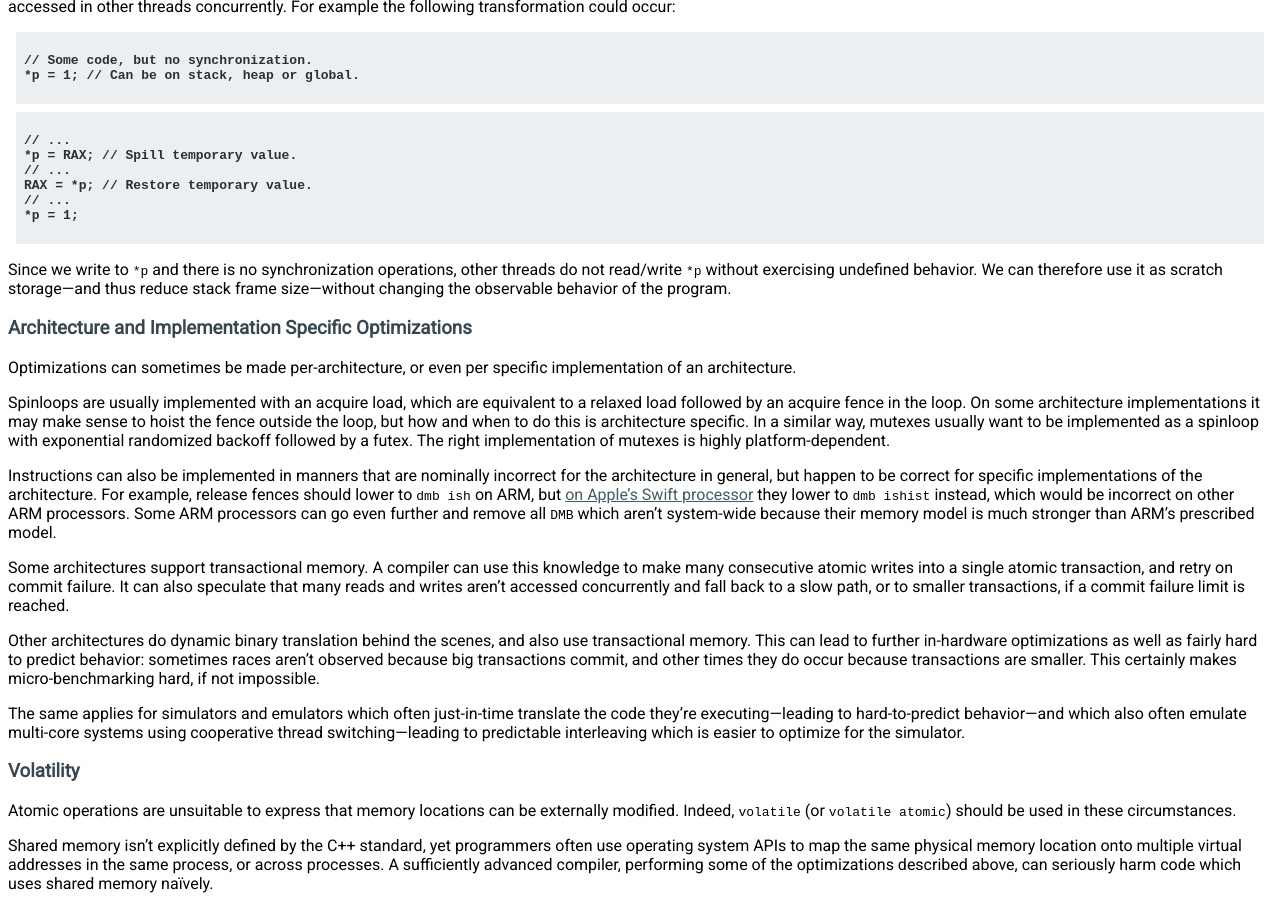
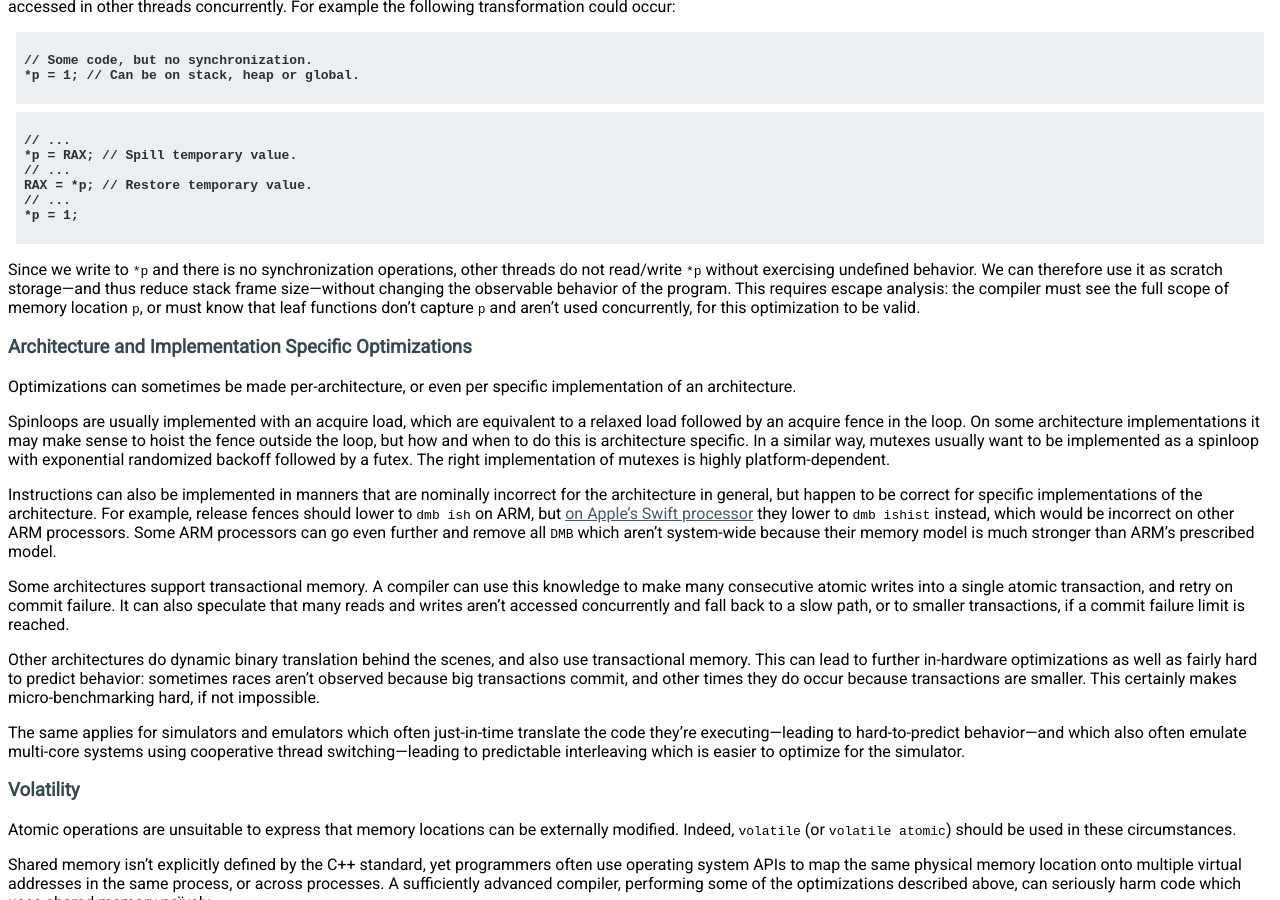
Before and after one commit to jfbastien/papers, a Sphinx documentation site: the page built from source/N4269.rst, in a window 1280 px wide and 900 px high, scrolled down 3561 px. Built offline with Sphinx 7.4.7, drawn with Linux system fonts in a browser that asks for light colours.

Commit message:
Feedback from Paul McKenney on optimizations without atomics.

```diff
--- a/source/N4269.rst
+++ b/source/N4269.rst
@@ -278,7 +278,10 @@ following transformation could occur:
 Since we write to ``*p`` and there is no synchronization operations, other
 threads do not read/write ``*p`` without exercising undefined behavior. We can
 therefore use it as scratch storage—and thus reduce stack frame size—without
-changing the observable behavior of the program.
+changing the observable behavior of the program. This requires escape analysis:
+the compiler must see the full scope of memory location ``p``, or must know that
+leaf functions don't capture ``p`` and aren't used concurrently, for this
+optimization to be valid.
 
 Architecture and Implementation Specific Optimizations
 ======================================================
```
